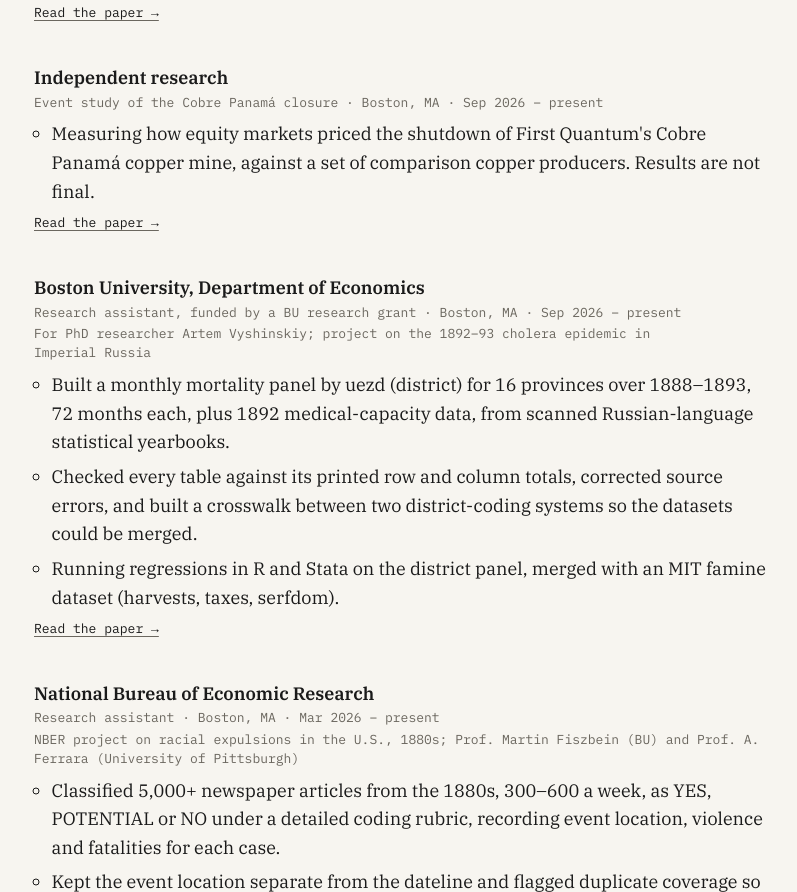
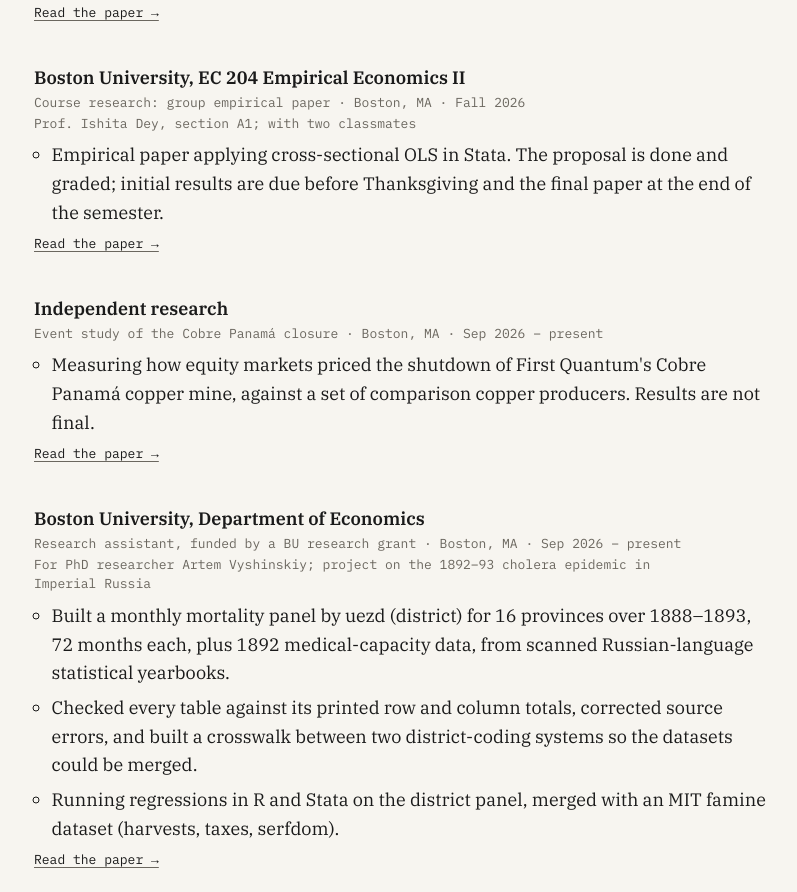
Before and after one commit to vpuzrina/vpuzrina.github.io, an Astro site: page /about in a window 1280 px wide. Shown: the part 861-1753 px from the top of the page, without its empty margins (156-953 px from the left). Built offline with nearby package versions, Linux system fonts and the light colour scheme; Astro itself is replaced by a stand-in of ours.

Commit message:
Link the new papers from about and home; reader note style; keep e-commerce together in titles
Co-Authored-By: Claude Opus 5.5 <noreply@anthropic.com>
Claude-Session: https://claude.ai/code/session_01TTRfDDwSrsWATHpJ5swDS6

```diff
--- a/src/data/about.ts
+++ b/src/data/about.ts
@@ -30,6 +30,18 @@ export const research: Entry[] = [
       'Paper on whether women in Power 4 basketball get fewer Instagram followers than men with the same stats; proposal approved by the chair; analysis in R.',
     ],
     paper: 'nil-gender-gap',
+  },
+  {
+    org: 'Boston University, EC 204 Empirical Economics II',
+    role: 'Course research: group empirical paper',
+    place: 'Boston, MA',
+    dates: 'Fall 2026',
+    note: 'Prof. Ishita Dey, section A1; with two classmates',
+    bullets: [
+      'Empirical paper applying cross-sectional OLS in Stata. The proposal is done and graded; initial results are due before Thanksgiving and the final paper at the end of the semester.',
+    ],
+    cvHide: true,
+    paper: 'ec204-empirical-paper',
   },
   {
     org: 'Independent research',
@@ -112,6 +124,7 @@ export const work: Entry[] = [
       'Wrote the report "E-commerce Market of Uzbekistan: Barriers and Opportunities," adopted by the department.',
       'Ran 19 interviews with small-business owners, surveyed 60+ consumers, benchmarked 8 platforms and analyzed competitor revenue.',
     ],
+    paper: 'uzbekistan-ecommerce',
   },
 ];
 
--- a/src/data/site.ts
+++ b/src/data/site.ts
@@ -74,6 +74,7 @@ export const experience: Role[] = [
     dates: 'Jun – Aug 2025',
     line:
       'I wrote a market-entry report on e-commerce in Uzbekistan from 19 interviews with small-business owners, a survey of 60+ consumers and a benchmark of 8 platforms. The department adopted it.',
+    paper: 'uzbekistan-ecommerce',
   },
 ];
 
```
Also changed, not shown: src/layouts/ReaderLayout.astro (+3 -1 lines), tests/e2e/a11y.mjs (+1 -1 lines), tests/e2e/network-keyboard.mjs (+1 -1 lines).
